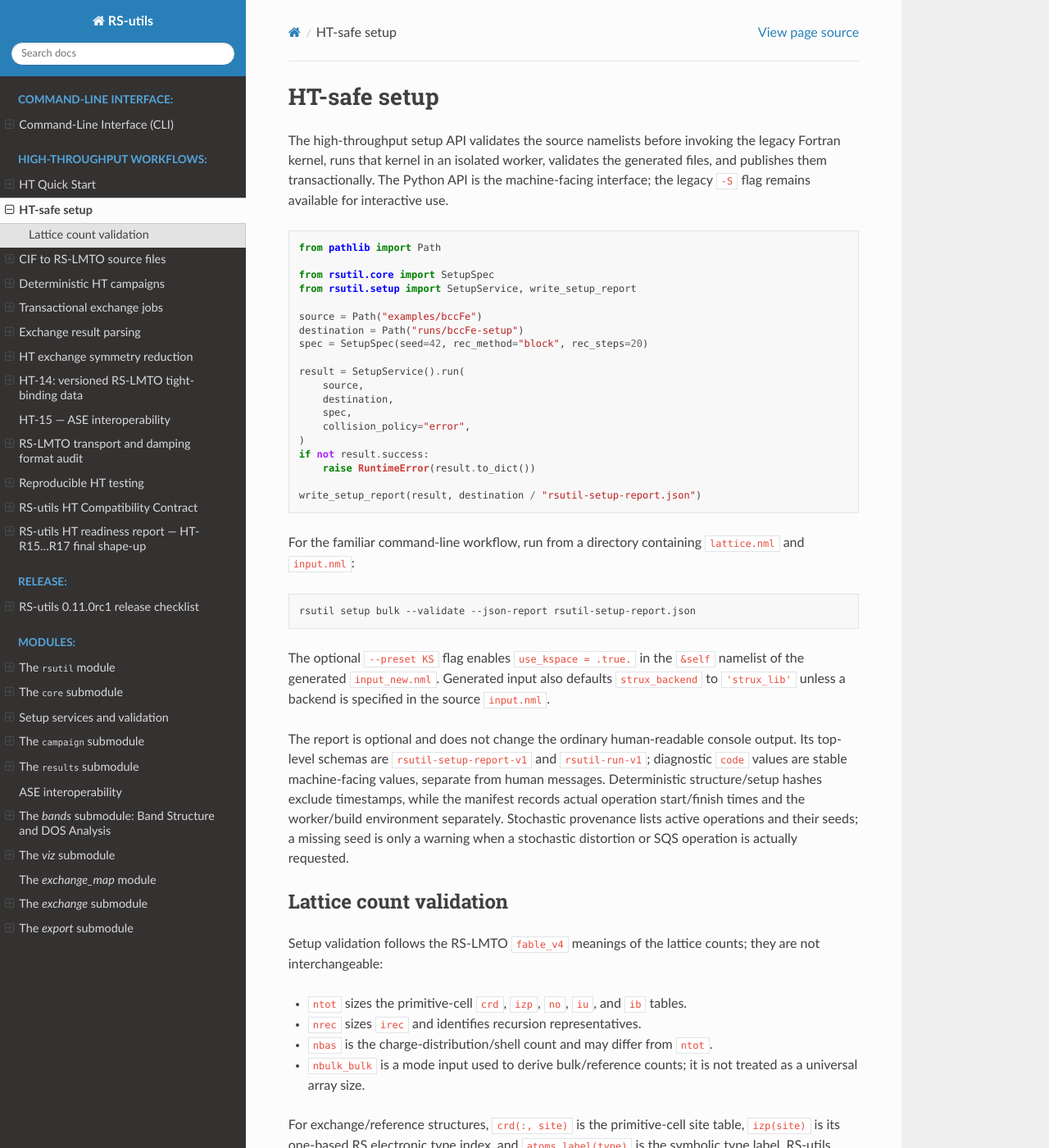
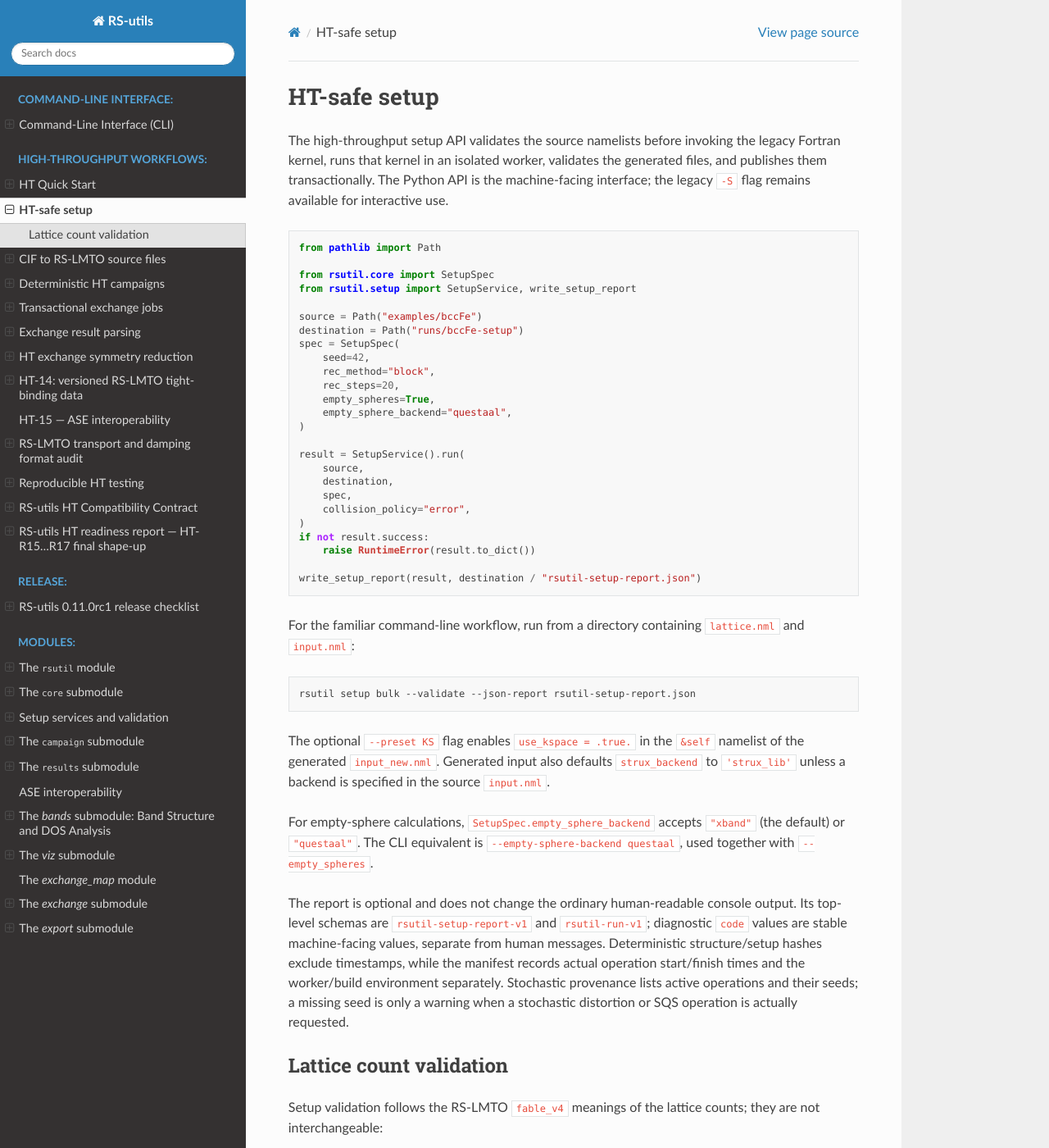
Before and after one commit to aibergman/RS-utils, a Sphinx documentation site: the page built from docs/HT_SETUP.md, in a window 1280 px wide and 1400 px high. Shown: the whole window at 82% size. Built offline with Sphinx 7.4.7 and the Read the Docs theme 3.1.0, drawn with Linux system fonts in a browser that asks for light colours.

Commit message:
Document Questaal FINDES backend option

```diff
--- a/docs/HT_SETUP.md
+++ b/docs/HT_SETUP.md
@@ -14,7 +14,13 @@ from rsutil.setup import SetupService, write_setup_report
 
 source = Path("examples/bccFe")
 destination = Path("runs/bccFe-setup")
-spec = SetupSpec(seed=42, rec_method="block", rec_steps=20)
+spec = SetupSpec(
+    seed=42,
+    rec_method="block",
+    rec_steps=20,
+    empty_spheres=True,
+    empty_sphere_backend="questaal",
+)
 
 result = SetupService().run(
     source,
@@ -39,6 +45,10 @@ The optional `--preset KS` flag enables `use_kspace = .true.` in the
 `&self` namelist of the generated `input_new.nml`. Generated input also
 defaults `strux_backend` to `'strux_lib'` unless a backend is specified
 in the source `input.nml`.
+
+For empty-sphere calculations, `SetupSpec.empty_sphere_backend` accepts
+`"xband"` (the default) or `"questaal"`. The CLI equivalent is
+`--empty-sphere-backend questaal`, used together with `--empty_spheres`.
 
 The report is optional and does not change the ordinary human-readable
 console output. Its top-level schemas are `rsutil-setup-report-v1` and
--- a/docs/cli_section.rst
+++ b/docs/cli_section.rst
@@ -347,6 +347,9 @@ remain as compatibility shortcuts for this command.
 - ``rsutil setup bulk``: Process lattice and generate optimized atomic parameters.
 - ``--cluster``: Cluster type: ``periodic`` (default) or ``free``.
 - ``--empty_spheres``: Enable empty sphere calculations.
+- ``--empty-sphere-backend``: Choose ``xband`` (default) or ``questaal`` (the
+  revisioned Questaal FINDES implementation). This option only has an effect
+  when ``--empty_spheres`` is enabled.
 - ``--min_empty_radius``: Minimum empty sphere radius (default: 1.2).
 - ``--max_empty_radius``: Maximum empty sphere radius (default: 2.5).
 - ``--supercell NX NY NZ``: Repeat the input unit cell along the lattice vectors.
@@ -384,6 +387,9 @@ Generated ``input_new.nml`` uses ``strux_backend = 'strux_lib'`` in its
 
     # With empty spheres
     rsutil setup bulk --empty_spheres --min_empty_radius 1.0 --max_empty_radius 3.0
+
+    # Use the Questaal FINDES backend instead of the default XBand backend
+    rsutil setup bulk --empty_spheres --empty-sphere-backend questaal
 
     # Free cluster calculation
     rsutil setup bulk --cluster free
--- a/docs/setup_submodule.rst
+++ b/docs/setup_submodule.rst
@@ -21,7 +21,9 @@ Setup features
 
 * periodic or free clusters and optional empty spheres, using the default
   ``xband`` backend or the revisioned ``questaal`` FINDES backend
-  (``empty_sphere_backend="questaal"`` / ``--empty-sphere-backend questaal``);
+  (``empty_sphere_backend="questaal"`` / ``--empty-sphere-backend questaal``).
+  The selection is used when ``empty_spheres=True`` / ``--empty_spheres``;
+  otherwise the backend setting has no effect;
 * supercell generation and seeded all-site SQS assignment;
 * reproducible lattice/basis Gaussian distortions and ``alat`` scaling;
 * 2D slab geometry with fixed or density-aware z margins;
```
Also changed, not shown: README.md (+7 -0 lines), rsutil/__init__.py (+9 -2 lines), 1 other file.
